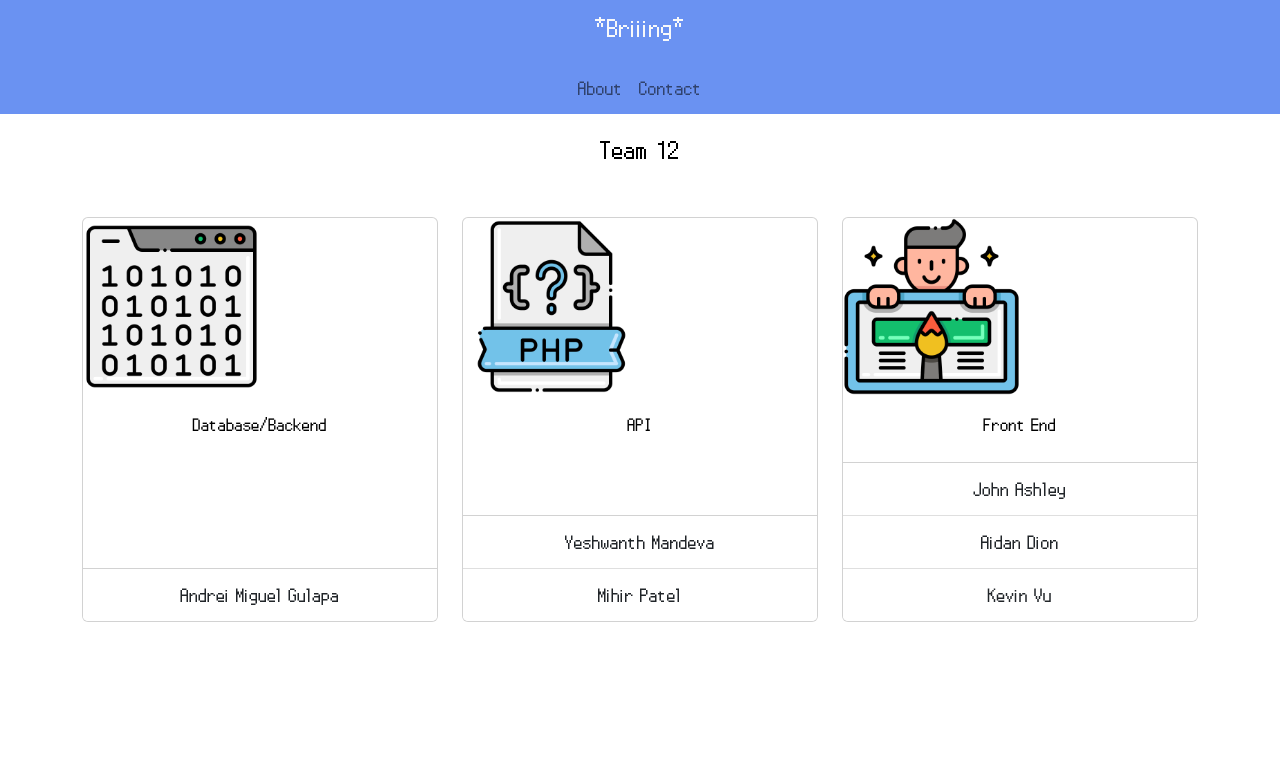
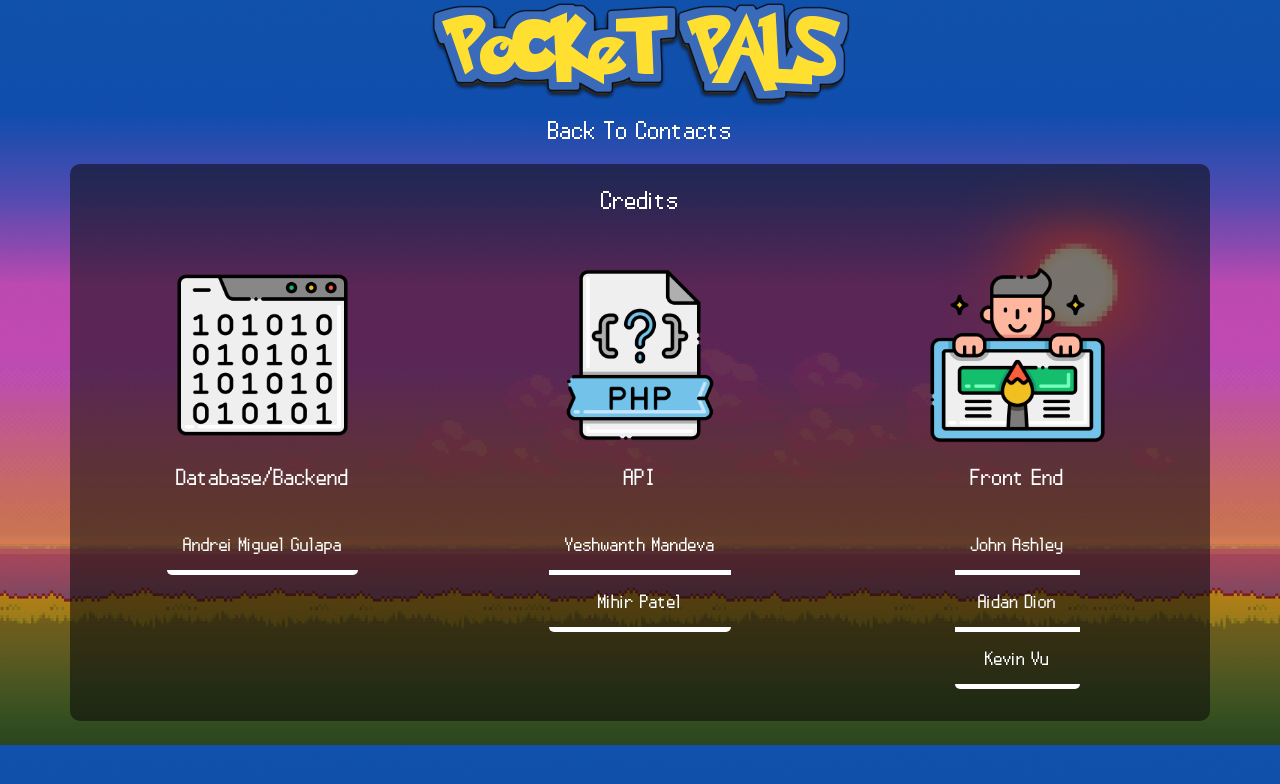
Before and after one commit to aidantd/COP4331C-Project1, a PHP site: page /about.html in a window 1280 px wide. Shown: the top 784 px of the page. Run offline with PHP 8.4, Linux system fonts and the light colour scheme; some libraries are stand-ins or nearby versions.

Commit message:
about page

```diff
--- a/about.html
+++ b/about.html
@@ -13,54 +13,42 @@
    <link rel="icon" type="image/png" sizes="32x32" href="assets/favicon-32x32.png">
    <link rel="icon" type="image/png" sizes="16x16" href="assets/favicon-16x16.png">
 </head>
-<body>
-   <header class="bg-blue py-2">
+<body class="about">
+   <header class="mb-3">
       <div class="container-xxl text-center">
-         <h2 class="h1 text-light">*Briiing*</h2>
+         <img src="assets/title.png" alt="pocket pals title" style="max-width:70%">
       </div>
+      <nav class="text-center">
+         <h2>
+            <a href="home.html" class="nav-link text-white">Back To Contacts</a>
+         </h2>
+      </nav>
    </header>
-   <section id="navigation">
-      <nav class="navbar navbar-expand-md bg-blue p-0">
-         <div class="container-xxl text-center">
-            <button class="navbar-toggler" type="button" data-bs-toggle="collapse" data-bs-target="#main-nav">
-               <span class="navbar-toggler-icon"></span>
-            </button>
 
-            <div class="collapse navbar-collapse justify-content-center align-center" id="main-nav">
-               <ul class="navbar-nav">
-                  <li class="nav-item">
-                     <a href="#" class="nav-link">About</a>
-                  </li>
-                  <li class="nav-item">
-                     <a href="home.html" class="nav-link">Contact</a>
-                  </li>
-                  <li class="nav-item" class="nav-link"></li>
-               </ul>
-            </div>
-         </div>
-      </nav>
-   </section>
-
-   <section id="team">
-      <div class="container mt-3 text-center">
-         <h2 class="display-6">Team 12</h2>
+   <section id="credits">
+      <div class="container-lg mt-3 text-center bg-black-gradient p-3 my-4" id="credit-box">
+         <h2 class="text-white h2">Credits</h2>
          <div class="row mt-5">
-            <div class="col-12 col-sm-4 d-flex justify-content-center align-items-stretch mb-3">
-               <div class="card ">
-                  <img src="assets/database.png" alt="Database Image" class="card-img-top">
+            <div class="col-12 col-sm-4 justify-content-center mb-3">
+               <div class="card align-items-center">
+                  <div class="card-img">
+                     <img src="assets/database.png" alt="Database Image" class="card-img-top">
+                  </div>
                   <div class="card-body">
-                     <h5 class="card-title">Database/Backend</h5>
+                     <h3 class="card-title text-white">Database/Backend</h3>
                   </div>
                   <ul class="list-group list-group-flush">
                      <li class="list-group-item">Andrei Miguel Gulapa</li>
                   </ul>
                </div>
             </div>
-            <div class="col-12 col-sm-4 d-flex justify-content-center align-items-stretch mb-3">
-               <div class="card">
-                  <img src="assets/api.png" alt="API Image" class="card-img-top">
+            <div class="col-12 col-sm-4 justify-content-center mb-3">
+               <div class="card align-items-center">
+                  <div class="card-img">
+                     <img src="assets/api.png" alt="API Image" class="card-img-top">
+                  </div>
                   <div class="card-body">
-                     <h5 class="card-title">API</h5>
+                     <h3 class="card-title text-white">API</h3>
                   </div>
                   <ul class="list-group list-group-flush">
                      <li class="list-group-item">Yeshwanth Mandeva</li>
@@ -68,11 +56,13 @@
                   </ul>
                </div>
             </div>
-            <div class="col-12 col-sm-4 d-flex justify-content-center align-items-stretch mb-3">
-               <div class="card text-center">
-                  <img src="assets/front-end.png" alt="Front End Image" class="card-img-top">
+            <div class="col-12 col-sm-4 justify-content-center mb-3">
+               <div class="card align-items-center">
+                  <div class="card-img">
+                     <img src="assets/front-end.png" alt="Front End Image" class="card-img-top">
+                  </div>
                   <div class="card-body">
-                     <h5 class="card-title">Front End</h5>
+                     <h3 class="card-title text-white">Front End</h3>
                   </div>
                   <ul class="list-group list-group-flush">
                      <li class="list-group-item">John Ashley</li>
--- a/css/styles.css
+++ b/css/styles.css
@@ -14,16 +14,6 @@
 	src: local('☺'), url('fonts/pokemonFont.woff') format('woff'), url('fonts/pokemonFont.ttf') format('truetype'), url('fonts/pokemonFont.svg') format('svg');
 	font-weight: normal;
 	font-style: normal;
-}
-
-html{
-   font-size:16px !important;
-}
-body{
-   overflow:hidden;
-   font-family:'pokemonFont', serif !important;
-   font-size:1.5rem !important;
-   color:black !important;
 }
 
 h1{
@@ -56,25 +46,30 @@ h6{
    font-size:1.2rem !important;
 }
 
-
+html{
+   font-size:16px !important;
+}
+body{
+   overflow-x:hidden;
+   font-family:'pokemonFont', serif !important;
+   font-size:1.5rem !important;
+   color:black !important;
+}
 
 body.login{
    background-image:url('../assets/login_background.jpg') !important;
    background-size:auto;
    background-repeat:no-repeat;
-   overflow-x:hidden;
 }
 body.home{
    background-image:url('../assets/home_background.jpg') !important;
    background-color: var(--gray-light);
    background-size:cover;
    background-repeat:no-repeat;
-   overflow:hidden;
 }
 body.about{
-   background-image:url('../assets/login_background.jpg') !important;
+   background-image:url('../assets/about_background.png') !important;
    background-size:cover;
-   overflow:hidden;
 }
 
 /* background stylings */
@@ -83,6 +78,11 @@ body.about{
 }
 .bg-blue-navy{
    background-color:var(--blue-navy) !important;
+}
+
+.bg-black-gradient{
+   background-color: rgba(10, 10, 10, .55);
+
 }
 
 .bg-blue-gradient{
@@ -218,12 +218,6 @@ body.about{
    left: 0%;
 }
 
-.card-img-top{
-   width:50% !important;
-   max-width:200x !important;
-
-}
-
 /* table styling */
 .table-wrapper{
    overflow-y:scroll;
@@ -293,3 +287,38 @@ input::placeholder, input{
       overflow-x:hidden;
    }
 }
+
+/* about page */
+#credit-box{
+   border-radius:10px;
+}
+
+#credit-box{
+   padding: 40px 0px;
+}
+#credit-box .card{
+   text-align:center;
+   background-color:transparent !important;
+   border:none !important;
+}
+
+#credit-box .card > .card-img{
+   text-align:center;
+}
+
+#credit-box  .card .card-img-top{
+   width:50% !important;
+   max-width:300px !important;
+}
+
+#credit-box .list-group{
+   background-color:transparent !important;
+   text-align:center !important;
+}
+
+#credit-box .list-group-item{
+   background-color:transparent;
+   width:100%;
+   color:white;
+   border-bottom:5px solid white;
+}
--- a/home.html
+++ b/home.html
@@ -23,7 +23,7 @@
 <body class="home">
 
    <!-- upper header bar -->
-   <header class="bg-blue py-2">
+   <header class="bg-blue-gradient py-2">
       <nav class="navbar navbar-expand-md p-0">
          <div class="container-xxl">
             <a href="home.html" class="navbar-brand">
```
Also changed, not shown: assets/about_background.png (added).
